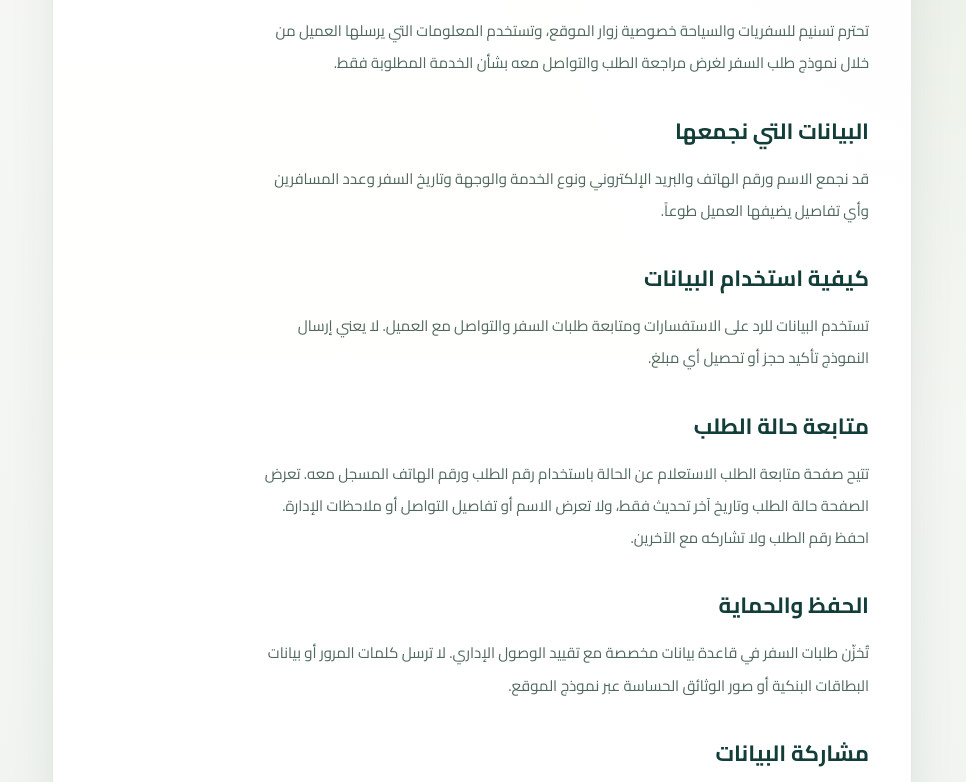
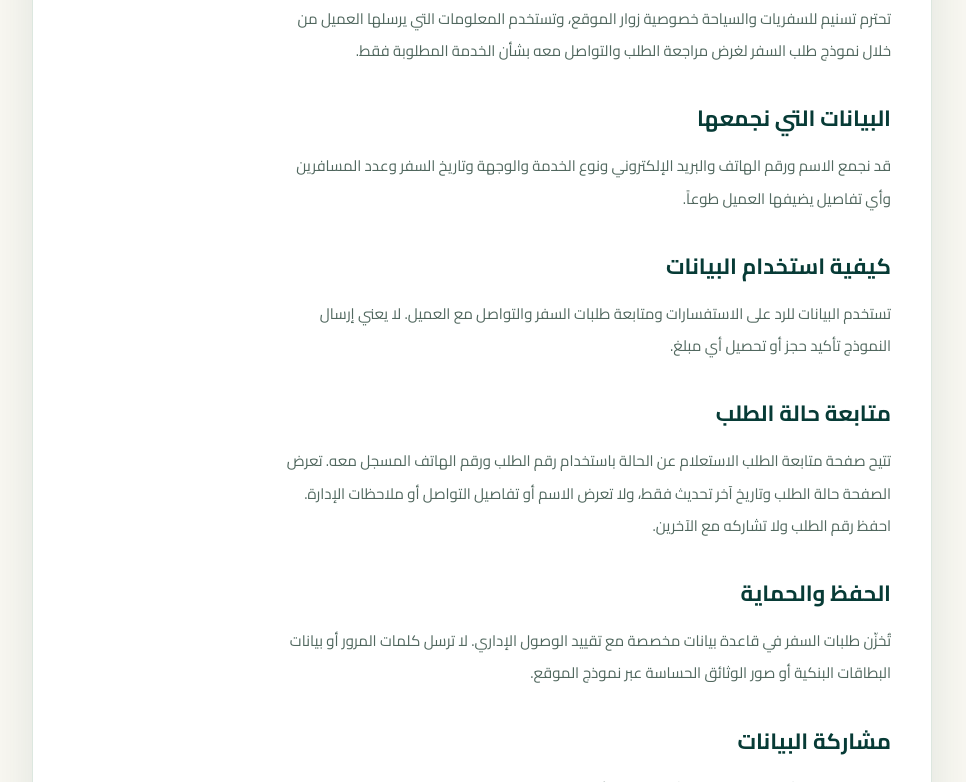
Before and after one commit to tasneemtrye-spec/tasneem-travel-website, a plain HTML site: page privacy.html in a window 1280 px wide. Shown: the part 240-1022 px from the top of the page, without its empty margins (158-1124 px from the left). Drawn offline with Linux system fonts and the light colour scheme.

Commit message:
Apply Tasneem visual identity to privacy page

```diff
--- a/privacy.html
+++ b/privacy.html
@@ -42,4 +42,5 @@ a:hover{color:#9a7135}
 @media(max-width:600px){.wrap{border-radius:18px}p,li{font-size:14px;line-height:2}}
 @media(prefers-reduced-motion:reduce){*,*::before,*::after{transition:none!important}}
 
-</style></head><body><main class="wrap"><a href="/">← العودة إلى الموقع</a><h1>سياسة الخصوصية</h1><p>تحترم تسنيم للسفريات والسياحة خصوصية زوار الموقع، وتستخدم المعلومات التي يرسلها العميل من خلال نموذج طلب السفر لغرض مراجعة الطلب والتواصل معه بشأن الخدمة المطلوبة فقط.</p><h2>البيانات التي نجمعها</h2><p>قد نجمع الاسم ورقم الهاتف والبريد الإلكتروني ونوع الخدمة والوجهة وتاريخ السفر وعدد المسافرين وأي تفاصيل يضيفها العميل طوعاً.</p><h2>كيفية استخدام البيانات</h2><p>تستخدم البيانات للرد على الاستفسارات ومتابعة طلبات السفر والتواصل مع العميل. لا يعني إرسال النموذج تأكيد حجز أو تحصيل أي مبلغ.</p><h2>متابعة حالة الطلب</h2><p>تتيح صفحة متابعة الطلب الاستعلام عن الحالة باستخدام رقم الطلب ورقم الهاتف المسجل معه. تعرض الصفحة حالة الطلب وتاريخ آخر تحديث فقط، ولا تعرض الاسم أو تفاصيل التواصل أو ملاحظات الإدارة. احفظ رقم الطلب ولا تشاركه مع الآخرين.</p><h2>الحفظ والحماية</h2><p>تُخزّن طلبات السفر في قاعدة بيانات مخصصة مع تقييد الوصول الإداري. لا ترسل كلمات المرور أو بيانات البطاقات البنكية أو صور الوثائق الحساسة عبر نموذج الموقع.</p><h2>مشاركة البيانات</h2><p>لا نبيع البيانات الشخصية. وقد تتم مشاركة الحد الأدنى اللازم من المعلومات مع مزودي خدمات السفر عند الحاجة لتنفيذ طلب يوافق عليه العميل.</p><h2>التواصل بشأن الخصوصية</h2><p>للاستفسارات أو طلب تحديث بياناتك أو حذفها، تواصل عبر <a href="mailto:tasneemtrye@gmail.com">tasneemtrye@gmail.com</a> أو واتساب <a href="https://wa.me/966537017117">+966 53 701 7117</a>.</p><p><small>آخر تحديث: 15 نوفمبر 2026</small></p></main></body></html>
+</style><link rel="stylesheet" href="/assets/brand-refresh.css?v=20261118">
+</head><body><main class="wrap"><a href="/">← العودة إلى الموقع</a><h1>سياسة الخصوصية</h1><p>تحترم تسنيم للسفريات والسياحة خصوصية زوار الموقع، وتستخدم المعلومات التي يرسلها العميل من خلال نموذج طلب السفر لغرض مراجعة الطلب والتواصل معه بشأن الخدمة المطلوبة فقط.</p><h2>البيانات التي نجمعها</h2><p>قد نجمع الاسم ورقم الهاتف والبريد الإلكتروني ونوع الخدمة والوجهة وتاريخ السفر وعدد المسافرين وأي تفاصيل يضيفها العميل طوعاً.</p><h2>كيفية استخدام البيانات</h2><p>تستخدم البيانات للرد على الاستفسارات ومتابعة طلبات السفر والتواصل مع العميل. لا يعني إرسال النموذج تأكيد حجز أو تحصيل أي مبلغ.</p><h2>متابعة حالة الطلب</h2><p>تتيح صفحة متابعة الطلب الاستعلام عن الحالة باستخدام رقم الطلب ورقم الهاتف المسجل معه. تعرض الصفحة حالة الطلب وتاريخ آخر تحديث فقط، ولا تعرض الاسم أو تفاصيل التواصل أو ملاحظات الإدارة. احفظ رقم الطلب ولا تشاركه مع الآخرين.</p><h2>الحفظ والحماية</h2><p>تُخزّن طلبات السفر في قاعدة بيانات مخصصة مع تقييد الوصول الإداري. لا ترسل كلمات المرور أو بيانات البطاقات البنكية أو صور الوثائق الحساسة عبر نموذج الموقع.</p><h2>مشاركة البيانات</h2><p>لا نبيع البيانات الشخصية. وقد تتم مشاركة الحد الأدنى اللازم من المعلومات مع مزودي خدمات السفر عند الحاجة لتنفيذ طلب يوافق عليه العميل.</p><h2>التواصل بشأن الخصوصية</h2><p>للاستفسارات أو طلب تحديث بياناتك أو حذفها، تواصل عبر <a href="mailto:tasneemtrye@gmail.com">tasneemtrye@gmail.com</a> أو واتساب <a href="https://wa.me/966537017117">+966 53 701 7117</a>.</p><p><small>آخر تحديث: 15 نوفمبر 2026</small></p></main></body></html>
```
